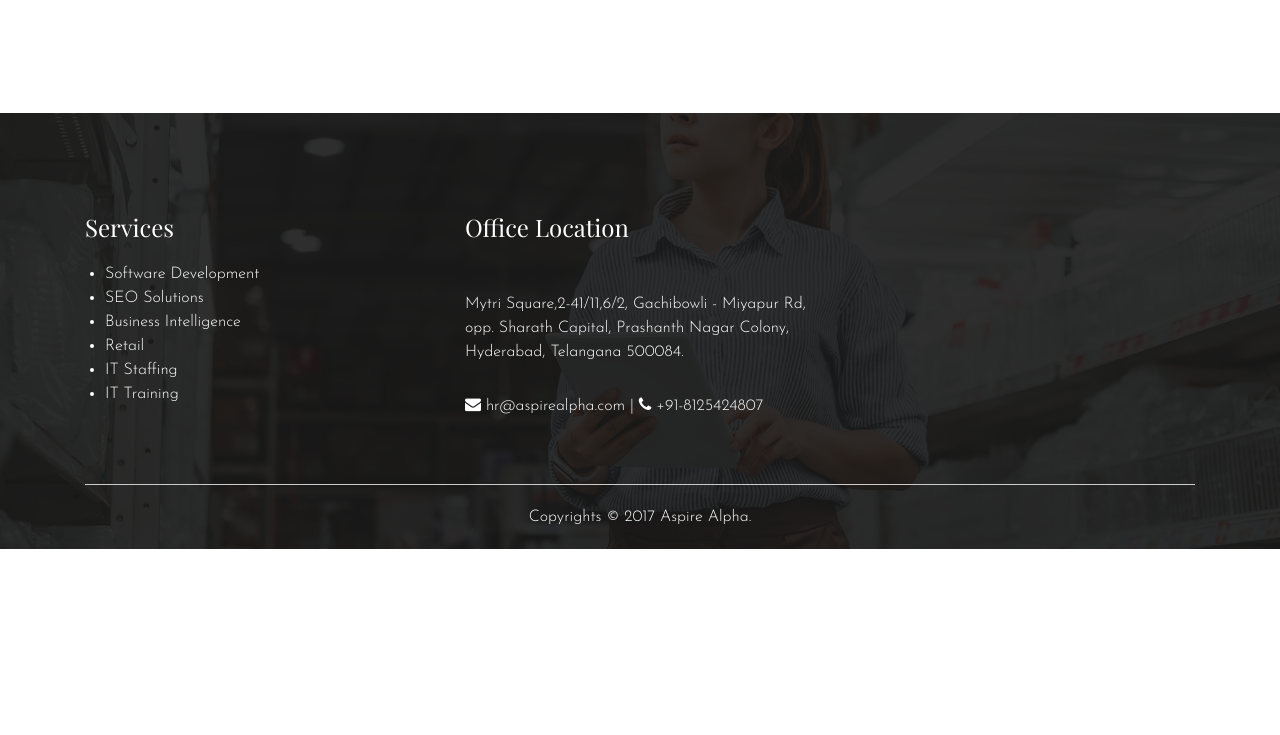
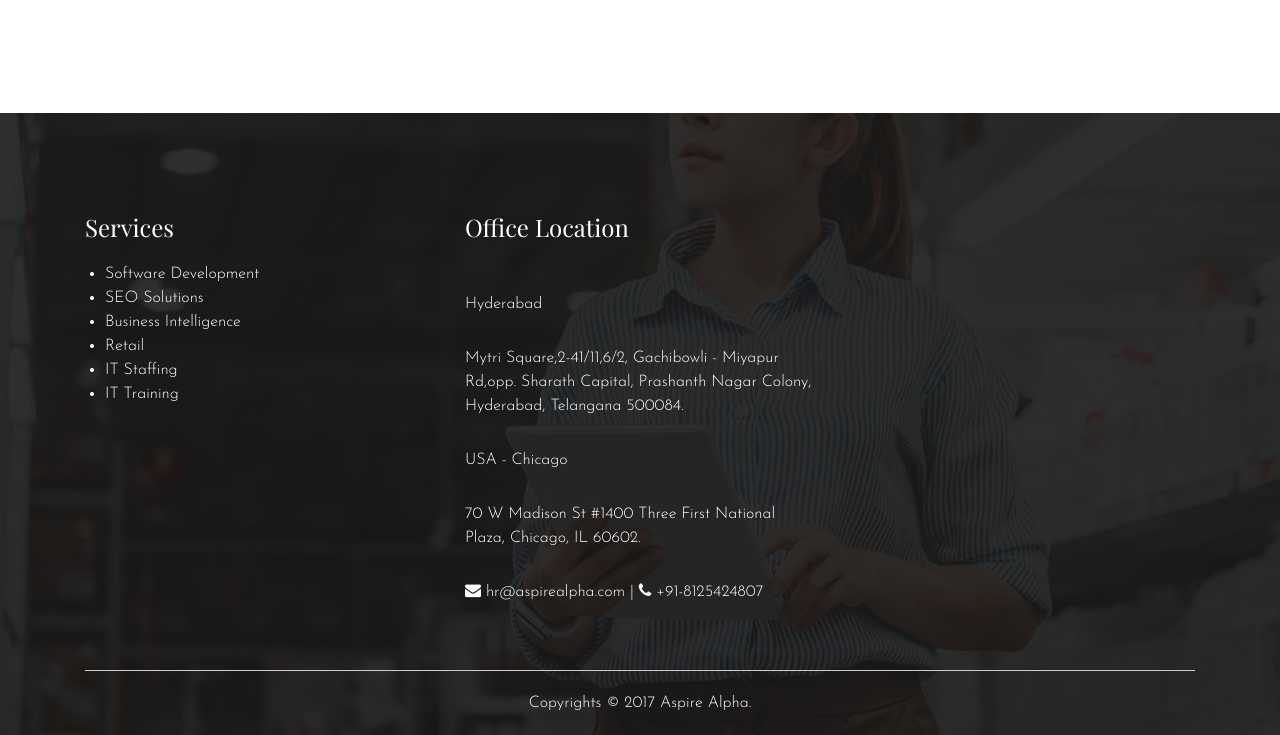
Before and after one commit to aspirealpha/aspirealpha.github.io, a plain HTML site: page index.html in a window 1280 px wide. Shown: the part 2529-3264 px from the top of the page. Before the commit the page ends 3078 px from the top, so only its background shows below. Drawn offline with nearby package versions, Linux system fonts and the light colour scheme.

Commit message:
Update index.html
USA Address added

```diff
--- a/index.html
+++ b/index.html
@@ -188,10 +188,15 @@
           <h4 class="text">Office Location</h4>
           <div class="row">
             <div class="col-xs-12 col-sm-6">
-              <p>Mytri Square,2-41/11,6/2,
-			     Gachibowli - Miyapur Rd,
-				 opp. Sharath Capital, Prashanth Nagar Colony,
-				 Hyderabad, Telangana 500084.</p>
+              <p> Hyderabad </p>
+		<p>Mytri Square,2-41/11,6/2,
+		Gachibowli - Miyapur Rd,opp. Sharath Capital,
+		Prashanth Nagar Colony,
+		Hyderabad, Telangana 500084.</p>
+		<p> USA - Chicago </p>
+		<p>70 W Madison St #1400
+		Three First National Plaza,
+		Chicago, IL 60602.</p>
 		    <p> <span><i class="fa fa-envelope"></i> hr@aspirealpha.com | <i class="fa fa-phone"></i> +91-8125424807</span></P>
             </div>
           </div>
```
